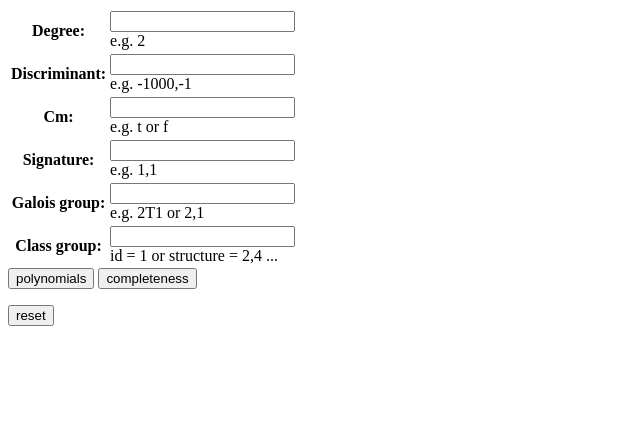
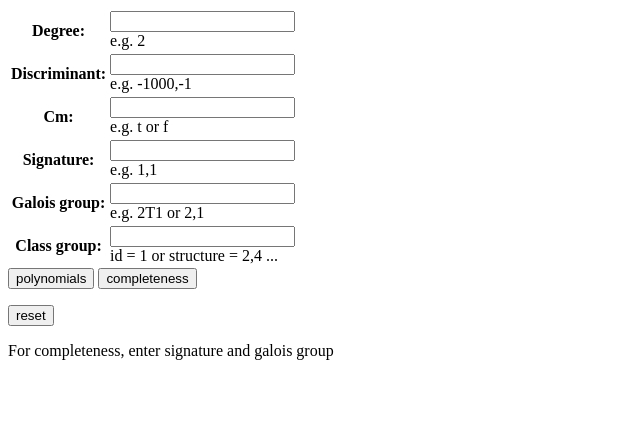
Before and after one commit to CarloSircana/DatabaseWebInterface, a Django app: page /poly/ in a window 1280 px wide. Shown: the top 445 px of the page, without its empty margins (0-640 px from the left). Run offline with Django 3.2, Linux system fonts and the light colour scheme.

Commit message:
add completeness instructions

```diff
--- a/field_gui_test/poly/templates/poly/index.html
+++ b/field_gui_test/poly/templates/poly/index.html
@@ -35,3 +35,5 @@ class_group
         {% csrf_token %}
       <input type="submit" value="reset" name="reset">
 </form>
+
+<p> For completeness, enter signature and galois group</p>
```
